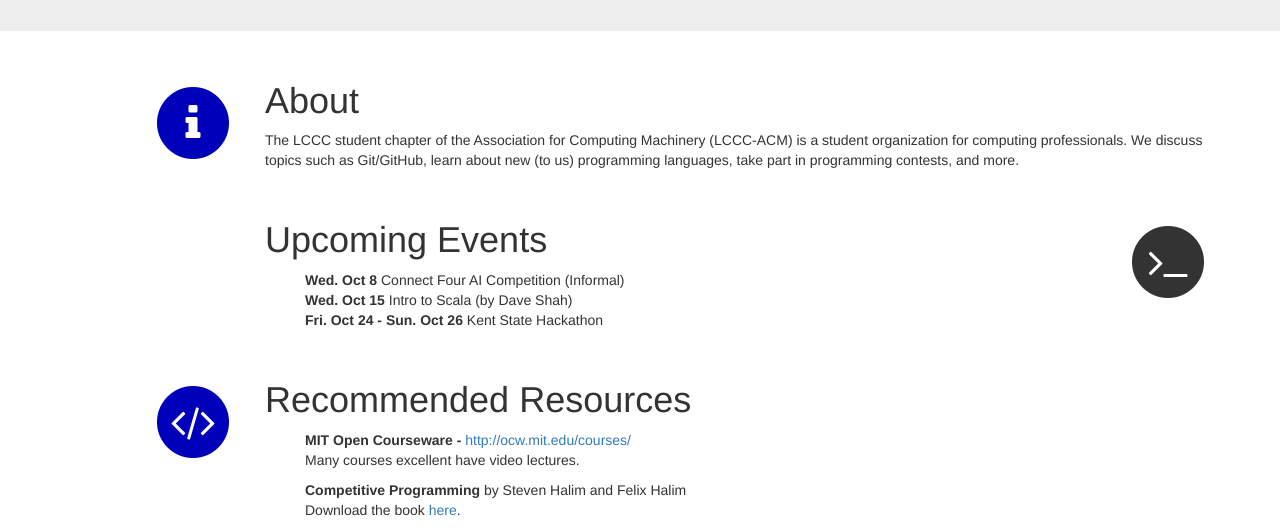
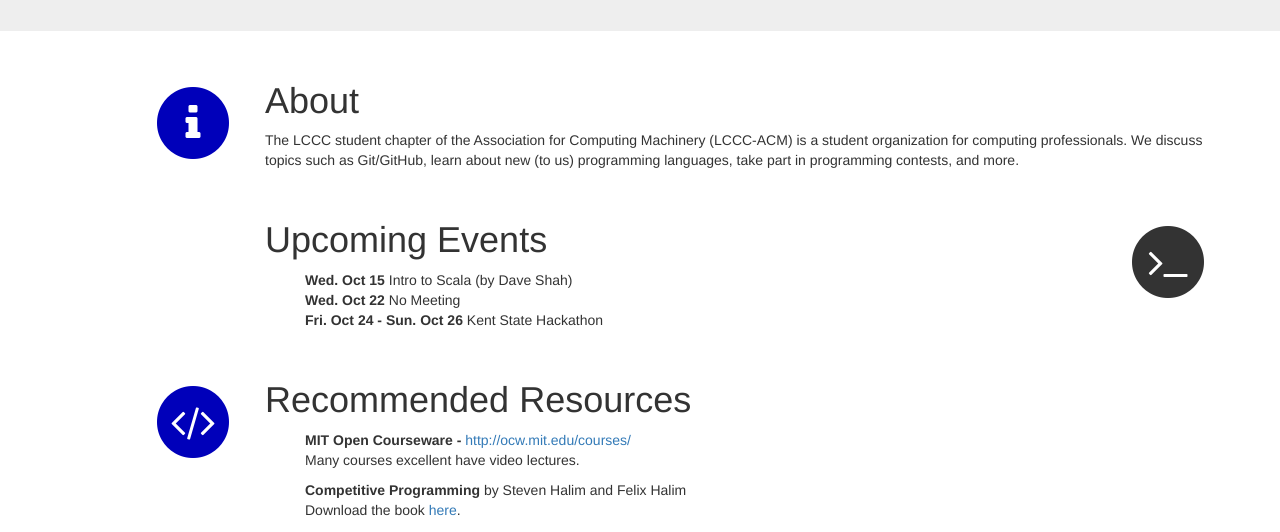
Before and after one commit to LCCC-ACM/lccc-acm.github.io, a plain HTML site: page index.html in a window 1280 px wide. Shown: the part 264-796 px from the top of the page. Drawn offline with nearby package versions, Linux system fonts and the light colour scheme.

Commit message:
Updating events

```diff
--- a/index.html
+++ b/index.html
@@ -83,10 +83,10 @@
                     <h1>Upcoming Events</h1>
                     <ul class="unstyled">
                         <li>
-                            <b>Wed. Oct 8</b>
-                            Connect Four AI Competition (Informal)<br>
                             <b>Wed. Oct 15</b>
                             Intro to Scala (by Dave Shah) <br>
+                            <b>Wed. Oct 22</b>
+                            No Meeting <br>
                             <b>Fri. Oct 24 - Sun. Oct 26</b>
                             Kent State Hackathon
                         </li>
```
